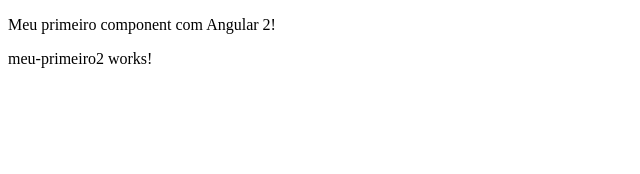
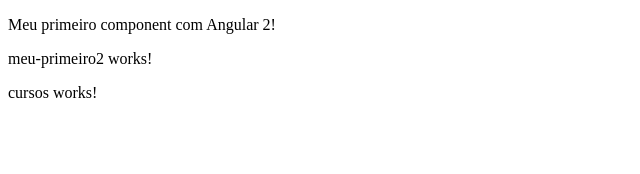
Before and after one commit to PedroOrnelasPego/curso-angular, an Angular app: page / in a window 1280 px wide. Shown: the top 174 px of the page, without its empty margins (0-640 px from the left). Built offline with nearby package versions, Linux system fonts and the light colour scheme.

Commit message:
criação dos primeiros modulos

```diff
--- a/src/app/app.component.html
+++ b/src/app/app.component.html
@@ -1,2 +1,3 @@
 <meu-primeiro-component></meu-primeiro-component>
 <app-meu-primeiro2></app-meu-primeiro2>
+<app-cursos></app-cursos>
--- /dev/null
+++ b/src/app/cursos/cursos.component.html
@@ -0,0 +1 @@
+<p>cursos works!</p>
--- /dev/null
+++ b/src/app/cursos/cursos.component.ts
@@ -0,0 +1,15 @@
+import { Component, OnInit } from '@angular/core';
+
+@Component({
+  selector: 'app-cursos',
+  templateUrl: './cursos.component.html',
+  styleUrls: ['./cursos.component.css']
+})
+export class CursosComponent implements OnInit {
+
+  constructor() { }
+
+  ngOnInit(): void {
+  }
+
+}
```
Also changed, not shown: src/app/app.module.ts (+6 -2 lines), src/app/cursos/cursos.module.ts (added, +19 -0 lines), src/app/cursos/cursos.component.css (added), 1 other file (tests, documents, lock files or other folders).
